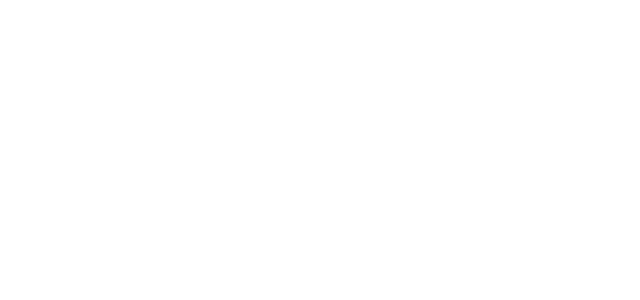
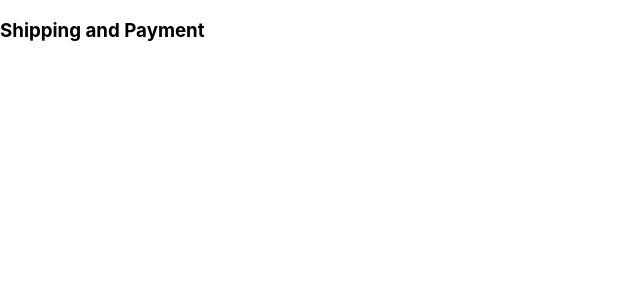
Before and after one commit to Fahadmohammad1/payment-page-ecommerce, a React (Create React App) app: page / in a window 1280 px wide. Shown: the top 300 px of the page, without its empty margins (0-640 px from the left). Built offline with nearby package versions, Linux system fonts and the light colour scheme.

Commit message:
react icon installed

```diff
--- a/package.json
+++ b/package.json
@@ -8,6 +8,7 @@
     "@testing-library/user-event": "^13.5.0",
     "react": "^18.2.0",
     "react-dom": "^18.2.0",
+    "react-icons": "^4.4.0",
     "react-scripts": "5.0.1",
     "web-vitals": "^2.1.4"
   },
--- a/src/App.js
+++ b/src/App.js
@@ -1,7 +1,12 @@
 import "./App.css";
+import Payment from "./Components/Payment/Payment";
 
 function App() {
-  return <div></div>;
+  return (
+    <div>
+      <Payment />
+    </div>
+  );
 }
 
 export default App;
--- /dev/null
+++ b/src/Components/Payment/Payment.js
@@ -0,0 +1,14 @@
+import React from "react";
+
+const Payment = () => {
+  return (
+    <section>
+      <div>
+        <h3>Shipping and Payment</h3>
+        <div></div>
+      </div>
+    </section>
+  );
+};
+
+export default Payment;
```
Also changed, not shown: 1 other file (tests, documents, lock files or other folders).
